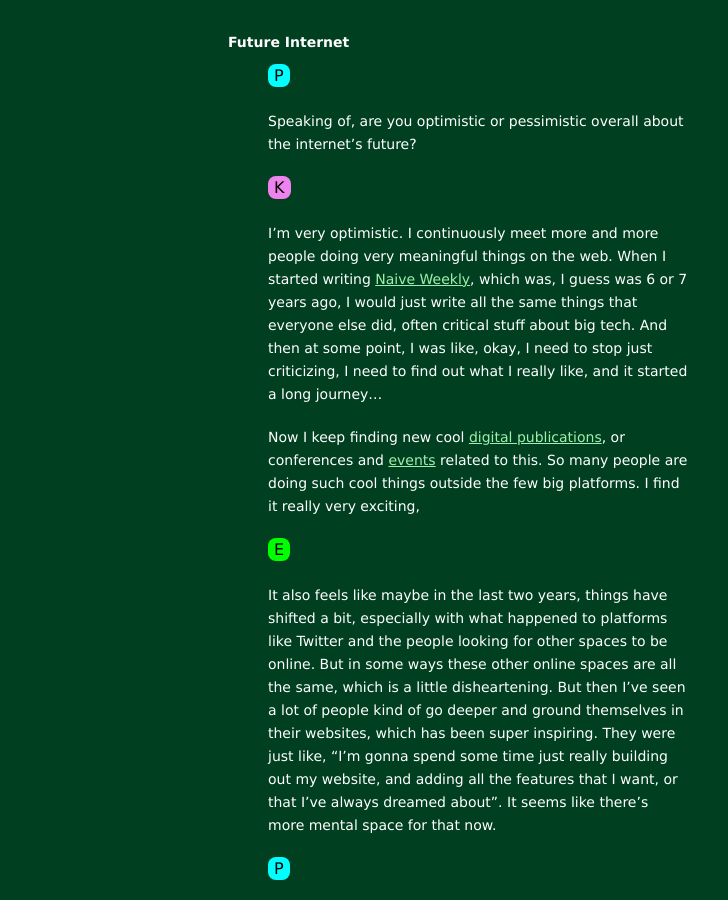
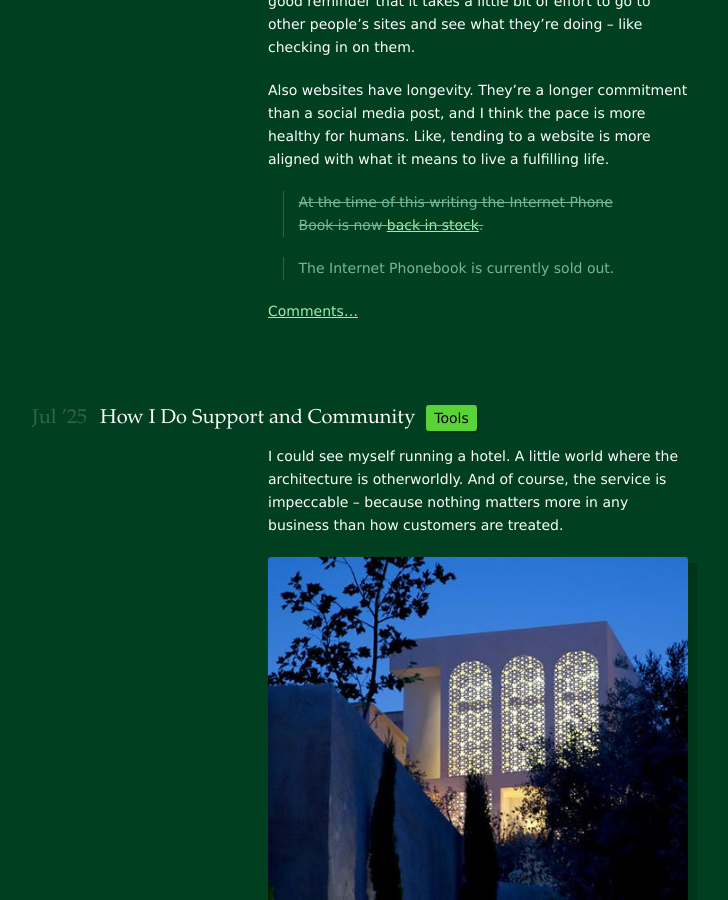
Before and after one commit to pketh/pketh.github.io, a Jekyll site: the page built from index.html, in a window 1280 px wide and 900 px high, scrolled down 17179 px. Shown: the whole window, without its empty margins (302-1030 px from the left). Built offline with Jekyll 4.4.1, drawn with Linux system fonts in a browser that asks for light colours; the list of posts is cut into pages by our own code; grey boxes are pictures that could not be loaded.

Commit message:
update post formatting: internet phonebook

```diff
--- a/_posts/2025-09-13-internet-phonebook.md
+++ b/_posts/2025-09-13-internet-phonebook.md
@@ -62,292 +62,154 @@
 
 ## About the Poetic Web
 
-<p>
-  <span class="badge-name" title="Piri">P</span>
-</p>
-
-
+<span class="badge-name" title="Piri">P</span>
 You describe the book as a directory for exploring the vast “poetic web”, not the “indie web”, nor the “blogging web”. Why the term poetic web?
 
 Personally, I’m not sure that I'm part of the 'poetic' web. I don't write poetry, but I do want the things I make to be beautiful in a way.
 
-<p>
-  <span class="badge-name k" title="Kristoffer">K</span>
-</p>
-
-
+<span class="badge-name k" title="Kristoffer">K</span>
 [Laurel Schwulst](https://laurelschwulst.com/) started to write that she was interested in the poetic potential for the internet. I believe this inspired [Chia Amisola](https://chia.design/) to name the Poetic Web.  Now there are more people using it. For me, it's not that the web has to be poetry. I don’t need to identify a particular grain and substance that these sites all share. Rather I like the term because poetry is less in-your-face, less trying to be right. It’s a bit more like asking questions. A little bit more suggestive. And I find that a way of describing the internet or the web that we engage with.
 
 I also like that the reading of poetry requires a bit more work on the reader’s behalf. You need to kind of make up your own mind of how you interpret poems. If non-fiction leans more towards five-step guides, then poetry is more like the Oracle with arbitrary answers. I’d like that the web is something people feel agency to shape and participate in.
 
-<p>
-  <span class="badge-name" title="Piri">P</span>
-</p>
-
-
+<span class="badge-name" title="Piri">P</span>
 So it’s more like poetry is like an art form, which websites can also be.
 
 The internet phone book really reminds me of the original idea of [Yahoo](https://web.archive.org/web/20141122194515/https://dir.yahoo.com/) as a directory of websites. Hand-curated where some guy was like “oh there’s a new cooking website, better add that in”. Do you think there's a place for a new Yahoo-style site with trusted links? Maybe as a portal-y destination for people to come back to? Like a wirecutter of websites, if you will.
 
-<p>
-  <span class="badge-name e" title="Elliot">E</span>
-</p>
-
+<span class="badge-name e" title="Elliot">E</span>
 That’s kind of our intention with this book. In many ways we couldn’t take a conventional approach, like what worked in the 90s, when the directory served primarily as a utility. The phonebook speaks to a different time and context. The web is so vast that we can’t and didn’t want to fit it all into a book.
 Some artists have tried to print the internet, which is interesting, but in many ways we see the phonebook as a community-building project that connects people through printed matter. Starting small, and within the context of where we’ve already been working, felt important.
-<p>
-  <span class="badge-name" title="Piri">P</span>
-</p>
 
-
+<span class="badge-name" title="Piri">P</span>
 It reminds me of the [Famicase exhibitions](https://famicase.com/25/index.html) where artists come together each year to print their own physical Nintendo™ cartridges displayed in a physical place, which brings a lot of artists together.
 
 I'm wondering if most of these websites are fully hand-coded. To be part of the poetic web, is there a requirement that you write the HTML yourself?
 
-<p>
-  <span class="badge-name e" title="Elliot">E</span>
-</p>
+<span class="badge-name e" title="Elliot">E</span>
+Not necessarily. I think it’s great when people are hand-coding their sites. There’s something beautiful about that, where you can see the human behind the site through the code or the design. But we want to be open to anyone, and we also included sites made through a web builder, which is fine as well.
 
-Not necessarily. I think it’s great when people are hand-coding their sites. There’s something beautiful about that, where you can see the human behind the site through the code or the design. But we want to be open to anyone, and we also included sites made through a web builder, which is fine as well.
-<p>
-  <span class="badge-name k" title="Kristoffer">K</span>
-</p>
-
-
+<span class="badge-name k" title="Kristoffer">K</span>
 You're hearing this from the organizer of [HTML Day](https://html.energy/html-day/2025/), which started as free-writing HTML on paper in parks, but I would say, to Elliott’s point, I never got an exclusive feeling, of one type being better than the others. With Elliott and Laurel’s [HTML energy](https://html.energy) it’s just much more about putting your fingerprint on what you do, and I think you can do that with any tool. So it's more like, can you feel that someone is actually behind this?
 
-<p>
-  <span class="badge-name" title="Piri">P</span>
-</p>
-
-
+<span class="badge-name" title="Piri">P</span>
 Can commercial sites ever be a part of the poetic web? In the same way that you have Walmart, but you also have your neighborhood coffee shop, and they have a very different influence on the community.
 
-<p>
-  <span class="badge-name e" title="Elliot">E</span>
-</p>
-
+<span class="badge-name e" title="Elliot">E</span>
 I think it was interesting how the advertisers in the book form their own [organic software](https://pketh.org/organic-software.html) directory.
 The ads are a directory of companies that are doing good for the web, respecting people's privacy, and staying small. They have more sustainable ways of keeping their businesses alive that are less extractive.
 So yeah, I think there’s definitely a place for commercial sites in the directory, and I think we’ll explore that more. Like, maybe you could have a small inline ad within the directory for people who can’t necessarily afford a full-page ad.
-<p>
-  <span class="badge-name" title="Piri">P</span>
-</p>
 
-
+<span class="badge-name" title="Piri">P</span>
 Yeah, it’s not like Google where people, mostly bots, bid on adsense and if you win the bidding war your ad is displayed. In contrast to that, you know that to be in the internet phonebook you have to meet a criteria of non-shitty-ness – so there’s a sense of trust in the directory.
 
-<p>
-  <span class="badge-name k" title="Kristoffer">K</span>
-</p>
-
-
+<span class="badge-name k" title="Kristoffer">K</span>
 And also we picked yellow which was originally like the commercial phone book. In many countries you would also have another phone book for residential numbers, in my birth country that was white.. But when you ask people “what color is a phone book?” They say yellow.
 
 Buying ads are… let’s say, optimizing towards some very large companies. I wish there were other ways of finding your customers. And I think as Elliott said, I like your term of organic software. There are a lot of these kinds of companies on the internet, and I would love to help them also establish nice customer relationships. I think those are, like, the mom-and-pop stores of the internet, right?
 
-<p>
-  <span class="badge-name" title="Piri">P</span>
-</p>
-
-
+<span class="badge-name" title="Piri">P</span>
 Yeah, it's one of those things where the companies that need the help don't have the resources for it, and the big ones that don’t have all the resources for marketing. But you reached out to me, to ask if I’d be interested in sponsoring and I thought that proactive outreach was really cool and helpful.
-
 
 <img src="/images/2025/internet-phonebook/3.webp" class="no-shadow large" alt="1913 pixel art">
 
 
 ## Producing the Book
 
-<p>
-  <span class="badge-name" title="Piri">P</span>
-</p>
-
-
+<span class="badge-name" title="Piri">P</span>
 Before printing the book was there a point where you were like if we don’t get `n` feedback or reassurance then we won’t do this? Because a print run is an expensive commitment.
 
-<p>
-  <span class="badge-name k" title="Kristoffer">K</span>
-</p>
-
-
+<span class="badge-name k" title="Kristoffer">K</span>
 We emailed potential sponsors to help us front the costs so at least we wouldn’t come up with a loss. And then that was actually really positive. You and other people that we wrote to were like “yeah sure, let's do this, it sounds fun”. And I also wrote to a few bookshops to check if they would be interested in carrying it and some very nice bookshops said yes. So then we felt like, okay, it's not gonna be a pile of paper that no one's gonna look at, I think we can justify printing 500 copies.
 
-<p>
-  <span class="badge-name" title="Piri">P</span>
-</p>
-
-
+<span class="badge-name" title="Piri">P</span>
 How did you decide on 500 as a number to print? Did it just feel right, or was there some other consideration?
 
-<p>
-  <span class="badge-name k" title="Kristoffer">K</span>
-</p>
-
-
+<span class="badge-name k" title="Kristoffer">K</span>
 Because we wanted to do offset print, which gives a nicer look and is a nicer reading experience, the minimum order for that to make sense was 500. With printing you have these different levels, where beyond a few thousand it becomes more about the bookbinding than the printing cost because binding has different gluing techniques and the machines need different quantities. Anyways, I like doing physical stuff which has different constraints that are really fascinating.
 
-<p>
-  <span class="badge-name" title="Piri">P</span>
-</p>
-
-
+<span class="badge-name" title="Piri">P</span>
 I've read a little bit about that from [Craig Mod](https://craigmod.com/) writing about his own membership books that he prints, and yeah, it's pretty intense.
 
 How successful has the phone book been? Especially compared to your past work?
 
-<p>
-  <span class="badge-name e" title="Elliot">E</span>
-</p>
-
-
+<span class="badge-name e" title="Elliot">E</span>
 I’d say very successful – it sold out in less than 24 hours after the [are.na article](https://www.are.na/editorial/paging-the-poetic-web). I think we were a bit surprised by that. We would have printed more if we’d known that people really wanted this. So yeah, it’s been surprising, but also lovely.
 
-<p>
-  <span class="badge-name" title="Piri">P</span>
-</p>
-
-
+<span class="badge-name" title="Piri">P</span>
 Sounds like the way is paved for future releases. Do you see the phonebook as a yearly periodical? You mentioned in the book itself that a lot of these URLs will be lost to time. Some domains will expire, they’ll be replaced by scam pages and whatnot, so in theory, there is effort required to keep everything up to date.
 
-<p>
-  <span class="badge-name k" title="Kristoffer">K</span>
-</p>
-
-
+<span class="badge-name k" title="Kristoffer">K</span>
 Given the reception and how many people seem excited about it, I think we would love to keep it going and make it a thing for some time. The support has really been crazy, from the people reading, to the bookshops, to, of course, all the people featured in it. I personally find that the book  hits all the things that excites us and it’s kind of easier to understand. Like if people ask me, “so what are you doing?”, and I say, “I do internet stuff”, and then they want to understand, now I can just give them this phone book and it kind of explains what it is, and we can talk through that. And it kind of exemplifies a lot of the virtues around what I'm doing, and that feels very exciting, so it would be really cool to keep it going.
 
 I remember [Olia Lialina](https://art.teleportacia.org), who also has an essay in the book, posted that the phonebook is kind of like the [Whole Earth catalog](https://wholeearth.info/) of our time, which I think is a very sweet reference. It would be incredible to do anything remotely similar in terms of cultural importance. And I think there is something about living around or outside of the big tech company platforms that the phonebook could be a part of.
 
-<p>
-  <span class="badge-name" title="Piri">P</span>
-</p>
-
-
+<span class="badge-name" title="Piri">P</span>
 Despite the name, I noticed the book is half traditional phonebook-style listings, and also half essays about the web in general. Do you think you’ll keep that 50-50 balance in future editions?
 
-<p>
-  <span class="badge-name k" title="Kristoffer">K</span>
-</p>
-
-
+<span class="badge-name k" title="Kristoffer">K</span>
 Originally we planned to do this one book, and thought there would be 250 people and their sites in it. And then when we actually opened for submissions, there were like 700~. But then when we put them together in a column layout, we had maybe like 20 pages – which was not enough to look like and feel like a book. That led us to put in essays. But I’m very happy we ended up with that, because the book ended up in all these bookshops, and people have been picking it up who have no familiarity of the part of the internet we’re talking about, so the essays sort of work like a primer to that. So we definitely want to keep having essays in the future.
 
 <img src="/images/2025/internet-phonebook/2.webp" class="no-shadow large" alt="1913 pixel art">
 
 ## WWW to IRL
 
-<p>
-  <span class="badge-name" title="Piri">P</span>
-</p>
-
-
+<span class="badge-name" title="Piri">P</span>
 How do you see the present and future relationship between the digital and real world evolving?
 
-<p>
-  <span class="badge-name e" title="Elliot">E</span>
-</p>
-
-
+<span class="badge-name e" title="Elliot">E</span>
 Hmm… personally, I’ve been looking for what I’ve called off-ramps from the web to real-life spaces. I’ve been part of a lot of projects trying to explore this more, like HTML Energy with offline events, where people meet and write HTML together.
 Friends of ours, Benjamin Earl and Kirsten Spruit, who are part of [Extra Practice](https://extrapractice.space/), the studio I’m in, came up with the term [coding in situ](https://hackersanddesigners.nl/coding-in-situ.html). It’s about working on technology that is situated in a physical place and has a sense of locality.
 I’m not really sure what these explorations will look like in the future, but I do hope that physicality is given more consideration. Think [websites](https://thecreativeindependent.com/people/web-developer-tara-vancil-on-exploring-how-to-be-online-in-radical-ways/) that don’t have to be “on” all the time and digital tools designed around physical, [local spaces](https://dynamicland.org/).
 
-<p>
-  <span class="badge-name" title="Piri">P</span>
-</p>
-
-
+<span class="badge-name" title="Piri">P</span>
 What advice would you give someone like me, perhaps, who kind of doesn't live in a cool city. Can they be part of the poetic web, too? It’s a little tough here because you wonder if anyone will show up.
 
-<p>
-  <span class="badge-name k" title="Kristoffer">K</span>
-</p>
-
-
+<span class="badge-name k" title="Kristoffer">K</span>
 You can host your own HTML Day, we’ll help. We were also thinking that we would really like for the book to integrate with these local physical spaces. Like, what are the doors that you can enter in different cities around the world, where you can have conversations with people who are interested in this kind of the internet?
 
 So, like, I think Extra Practice in Rotterdam is such a place, because we know the people there. There are like 5 members and all of them are interested in this. You have Bird Call in Seoul, and of course, these are bigger cities, but it would be nice to integrate everyone with a sort of ‘place directory’ in the phone book as well.
 
-<p>
-  <span class="badge-name" title="Piri">P</span>
-</p>
-
-
+<span class="badge-name" title="Piri">P</span>
 And you guys are doing a book tour, which sounds pretty rock and roll. But I don't know what a book tour is, so what can visitors expect when they come by?
 
-<p>
-  <span class="badge-name e" title="Elliot">E</span>
-</p>
-
-
+<span class="badge-name e" title="Elliot">E</span>
 It’s kind of based on the space and the organizers there, how they want to run it. So they’ve all been a little different.
 
-<p>
-  <span class="badge-name k" title="Kristoffer">K</span>
-</p>
-
-
+<span class="badge-name k" title="Kristoffer">K</span>
 The Athens one was really nice, there were dear friends, but there were also strangers who came, some lived in New York. They came to get the book as it was sold-out online. So strange how the world works.
 
-<p>
-  <span class="badge-name e" title="Elliot">E</span>
-</p>
-
-
+<span class="badge-name e" title="Elliot">E</span>
 I see it also as a way of meeting people, having conversations about the web, our hopes and dreams for it and such.
 
 <img src="/images/2025/internet-phonebook/4.webp" class="no-shadow large" alt="1913 pixel art">
 
 ## Future Internet
 
-<p>
-  <span class="badge-name" title="Piri">P</span>
-</p>
-
-
+<span class="badge-name" title="Piri">P</span>
 Speaking of, are you optimistic or pessimistic overall about the internet’s future?
 
-<p>
-  <span class="badge-name k" title="Kristoffer">K</span>
-</p>
-
-
+<span class="badge-name k" title="Kristoffer">K</span>
 I'm very optimistic. I continuously meet more and more people doing very meaningful things on the web. When I started writing [Naive Weekly](https://www.naiveweekly.com/), which was, I guess was 6 or 7 years ago, I would just write all the same things that everyone else did, often critical stuff about big tech. And then at some point, I was like, okay, I need to stop just criticizing, I need to find out what I really like, and it started a long journey…
-
 
 Now I keep finding  new cool [digital publications](https://www.are.na/kristoffer-tjalve/publish-for-the-web), or conferences and [events](https://www.are.na/kristoffer-tjalve/poetic-web-calendar) related to this. So many people are doing such cool things outside the few big platforms. I find it really very exciting,
 
-<p>
-  <span class="badge-name e" title="Elliot">E</span>
-</p>
-
-
+<span class="badge-name e" title="Elliot">E</span>
 It also feels like maybe in the last two years, things have shifted a bit, especially with what happened to platforms like Twitter and the people looking for other spaces to be online. But in some ways these other online spaces are all the same, which is a little disheartening. But then I’ve seen a lot of people kind of go deeper and ground themselves in their websites, which has been super inspiring. They were just like, “I’m gonna spend some time just really building out my website, and adding all the features that I want, or that I’ve always dreamed about”. It seems like there’s more mental space for that now.
 
-<p>
-  <span class="badge-name" title="Piri">P</span>
-</p>
-
-
+<span class="badge-name" title="Piri">P</span>
 Lately, there seems to be way more people who want to get off social media, but they also feel addicted to it. They’ve identified a problem in their lives, but to fix it they usually try things like setting a timer or something, which to me sounds a bit like “I have a problem with cocaine, so maybe I’ll limit it to 30 minutes a day”.
 
 But I think an actual solution could be … make a website. I’ve found that by just grounding myself more in this blog it kind of takes away my interest in social media. I still post on it, but I don’t really care about the feeds, because I have my own site and other people’s blogs to wander in.
 
-<p>
-  <span class="badge-name e" title="Elliot">E</span>
-</p>
-
-
+<span class="badge-name e" title="Elliot">E</span>
 It’s definitely better to be addicted to your website than social media. And not everything has to be public too.
 
-<p>
-  <span class="badge-name k" title="Kristoffer">K</span>
-</p>
-
-
+<span class="badge-name k" title="Kristoffer">K</span>
 Social media made it very easy for us to feel like we were staying connected with people, like they’d surface our friends when they have birthdays and stuff like that. But I think that we also forgot some of the important things about being a human, which is to also remember the people we care about and show up for them. Once you start to do your own website and you realize that, oh, people don't just automatically come there, it’s kind of a good reminder that it takes a little bit of effort to go to other people’s sites and see what they’re doing – like checking in on them.
 
 Also websites have longevity. They’re a longer commitment than a social media post, and I think the pace is more healthy for humans. Like, tending to a website is more aligned with what it means to live a fulfilling life.
 
-> At the time of this writing the Internet Phone Book is now [back in stock](https://livingweb.metalabel.com/internetphonebook?variantId=1/).
+> ~~At the time of this writing the Internet Phone Book is now [back in stock](https://livingweb.metalabel.com/internetphonebook?variantId=1/).~~
+
+> The Internet Phonebook is currently sold out.
```
